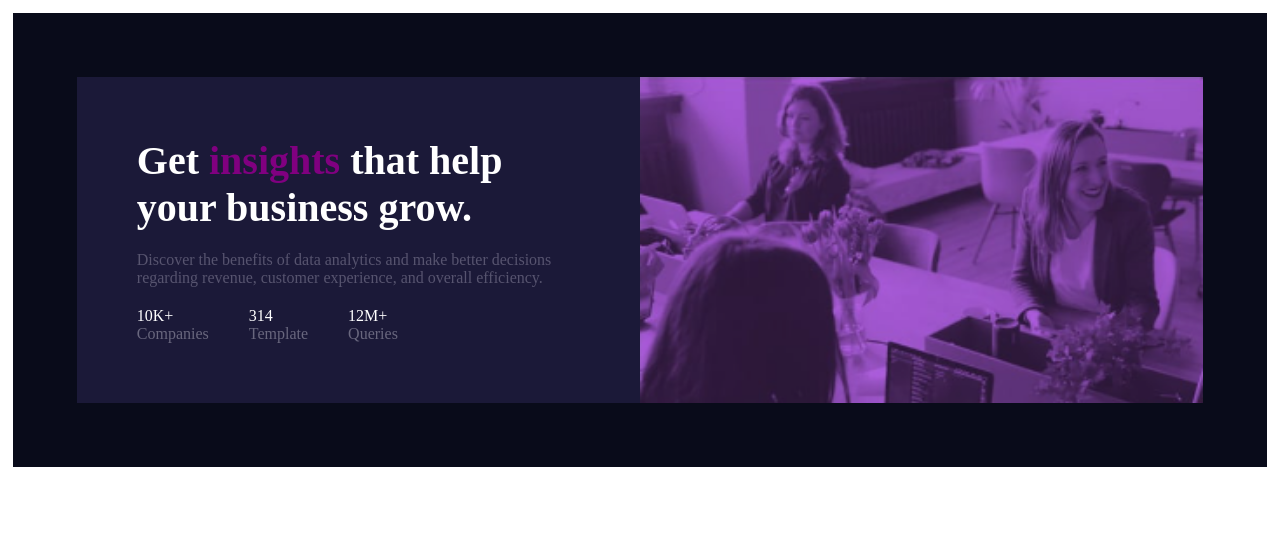
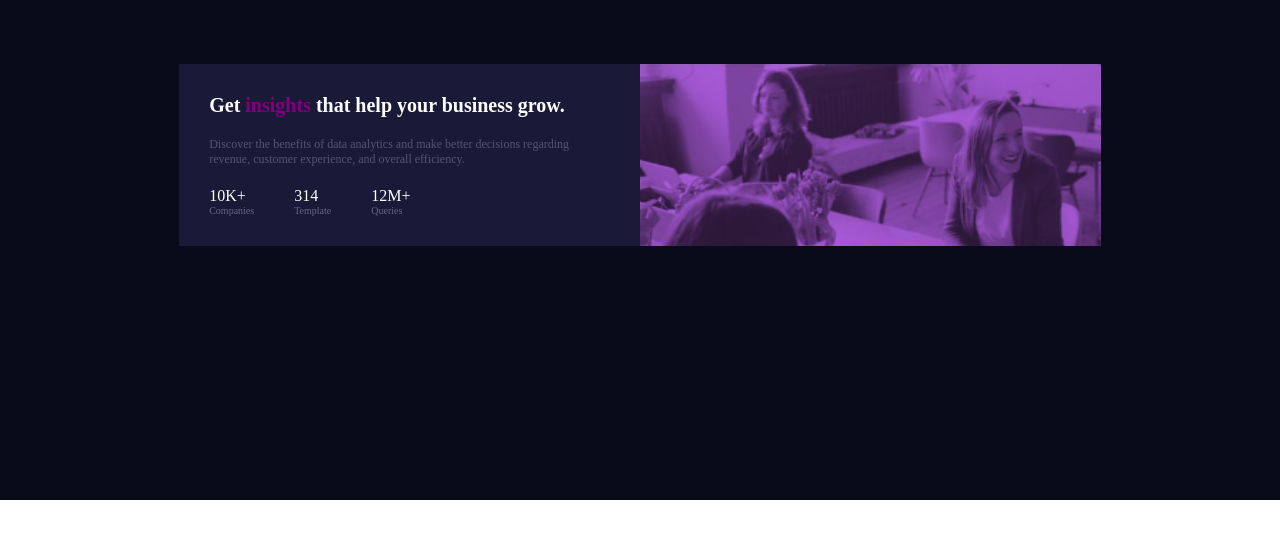
Before and after one commit to Jerrisneh/RIL-CSS-4, a plain HTML site: page index.html in a window 1280 px wide. Drawn offline with Linux system fonts and the light colour scheme.

Commit message:
eddited the font sizes and padding of the left div

```diff
--- a/style.css
+++ b/style.css
@@ -6,15 +6,17 @@
 
 .outer{
     background-color:  hsl(233, 47%, 7%);
-    margin: 1%;
+    margin: auto;
     padding: 5%;
+    height: 500px;
 }
 
 .inner{
     display: flex;
     background-color: hsl(244, 38%, 16%);
     color: white;
-    width: 100%;
+    width: 80%;
+    margin: auto;
 }
 
 
@@ -34,12 +36,12 @@
 .left{
     width: 50%;
     color: white;
-    padding: 60px;
+    padding: 30px;
 
   }
   .left h1{
     /* margin: 10px; */
-    font-size: 40px;
+    font-size: 20px;
     font-weight: 700;
     margin-bottom: 20px;
   }
@@ -48,6 +50,7 @@
   }
   .left p{
     color: #57546F;
+    font-size: 12px;
     margin-bottom: 20px;
   }
 
@@ -60,4 +63,5 @@
   }
 span.template, span.companies, span.queries{
     color: #69677E;
+    font-size: 10px;
   }
```
